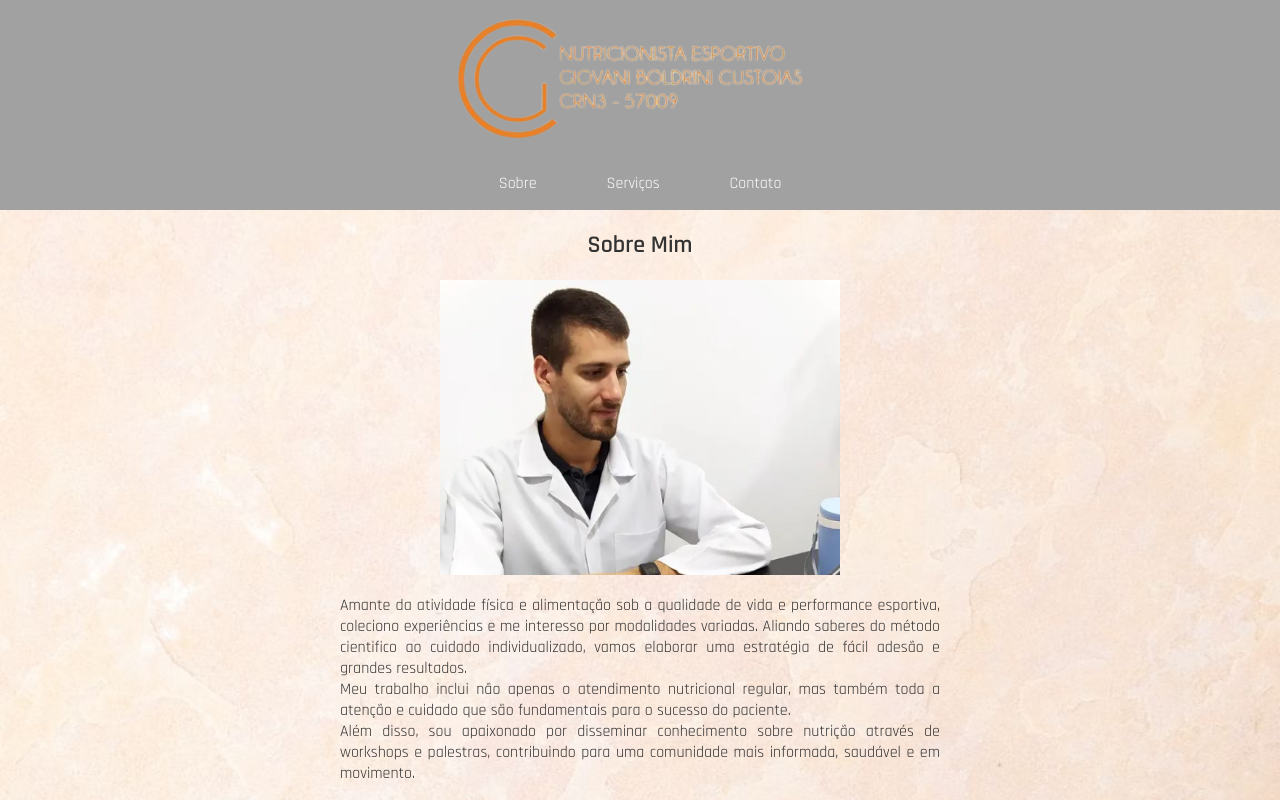
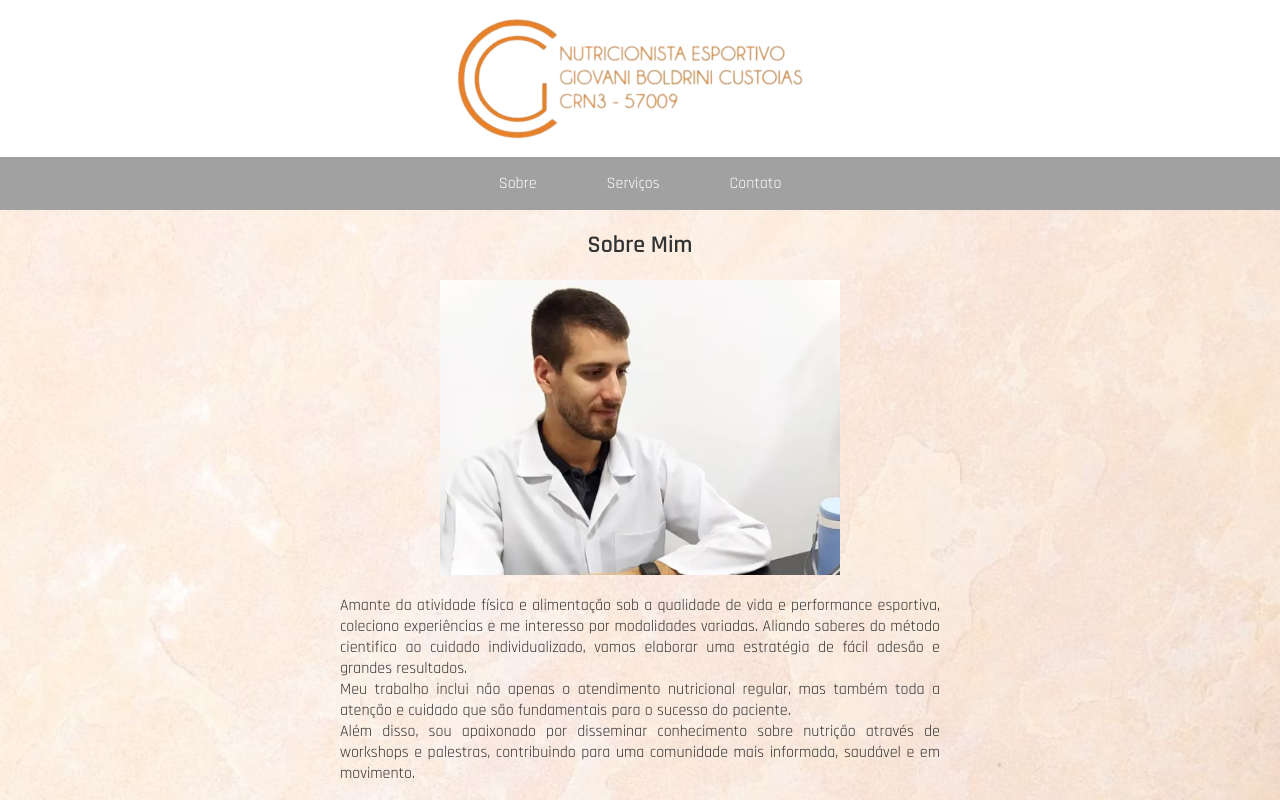
Before and after one commit to Gbcustoias/meusite, a plain HTML site: page index.html in a window 1280 px wide. Shown: the top 800 px of the page. Drawn offline with Linux system fonts and the light colour scheme.

Commit message:
Update index.html

```diff
--- a/index.html
+++ b/index.html
@@ -30,7 +30,7 @@
         }
 
         header, footer {
-            background-color: #a1a1a1;
+            background-color: #fff;
             color: #333;
             width: 100%;
             text-align: center;
```
